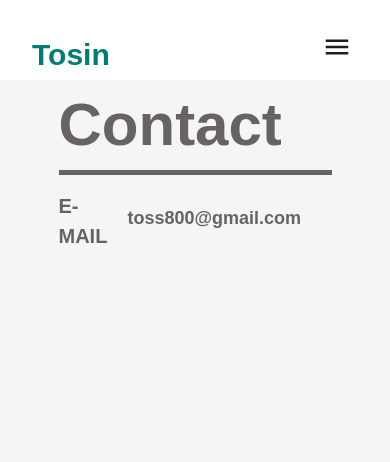
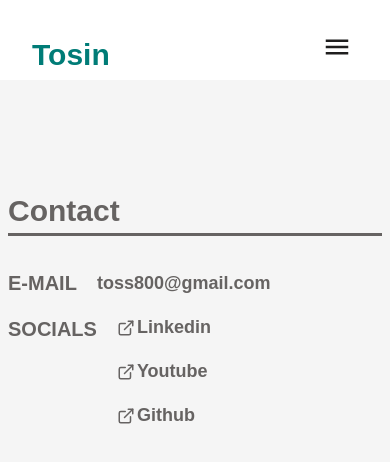
Before and after one commit to Tosin-Mayowa/portfolio-with-tailwind, a Next.js app: page /contact in a window 390 px wide. Shown: the top 462 px of the page. Built offline with nearby package versions, Linux system fonts and the light colour scheme.

Commit message:
Contact page

```diff
--- a/src/Components/Header/Header.tsx
+++ b/src/Components/Header/Header.tsx
@@ -8,6 +8,7 @@ import { ThemeContext } from "@/app/_lib/Context";
 import { usePathname } from "next/navigation";
 import Image from "next/image";
 import { projects } from "@/app/_lib/utils";
+import { LuExternalLink } from "react-icons/lu";
 
 const navLinks = [
   { id: 1, name: "Home", href: "/" },
@@ -256,7 +257,77 @@ useEffect(() => {
                 </div>
               )}
               {hoveredLink === "contact" && (
-                <div className="xl:w-full xl:h-[800px] border border-solid border-[#666362] xl:bg-[#f5f5f5]"></div>
+                <div className="xl:w-full xl:h-[800px] border border-solid border-[#666362] xl:bg-[#f5f5f5]">
+                    <section className="mt-[80px] h-screen   w-screen bg-[#f5f5f5] flex flex-col items-center ">
+        <div className="w-full md:w-[70%] h-auto flex flex-col p-2 ">
+          <h1 className="text-[30px] lg:text-[60px] font-extrabold text-[#666362] self-start">
+            Contact
+          </h1>
+          {/* line */}
+          <div className="w-[100%] bg-[#666362] h-[3px] md:h-[5px]"></div>
+        </div>
+        {/* end title */}
+        <div className="w-full p-2 md:w-[70%] md:p-0 h-auto flex flex-col md:flex-row mt-4">
+          <div className="w-full md:w-[70%] h-auto flex ">
+            <h3 className="text-[20px] font-extrabold text-[#666362]">
+              E-MAIL
+            </h3>
+            <div className=" h-auto ml-[20px] group">
+              <p className="text-[18px] font-bold text-[#666362]  cursor-pointer mt-[2px]">
+                toss800@gmail.com
+              </p>
+              <div className="w-[120%] h-[2px] bg-none border border-none">
+                <div className="transition-all duration-500 ease-in-out w-0 h-full group-hover:bg-primary group-hover:w-full"></div>
+              </div>
+            </div>
+          </div>
+          {/* socials */}
+          <div className="w-[70%] h-auto flex mt-[15px] md:mt-0">
+            <h3 className="text-[20px] font-extrabold text-[#666362]">
+              SOCIALS
+            </h3>
+            <div>
+              <div className=" h-auto ml-[20px] group self-end flex flex-col ">
+                <Link
+                  href="https://www.linkedin.com/in/mayowa-adejumola-389992137/"
+                  className="text-[18px] font-bold text-[#666362] flex items-end cursor-pointer"
+                >
+                  <LuExternalLink className="self-center" />
+                  <span className="self-end ml-[2px]">Linkedin</span>
+                </Link>
+                <div className="w-[120%] h-[2px] bg-none border border-none mt-0">
+                  <div className="transition-all duration-500 ease-in-out w-0 h-full group-hover:bg-primary group-hover:w-full"></div>
+                </div>
+              </div>
+              <div className=" h-auto ml-[20px] group self-end flex flex-col mt-[15px]">
+                <Link
+                  href="https://www.youtube.com/@idigixwebdesignhub"
+                  className="text-[18px] font-bold text-[#666362] flex items-end cursor-pointer"
+                >
+                  <LuExternalLink className="self-center" />
+                  <span className="self-end ml-[2px]">Youtube</span>
+                </Link>
+                <div className="w-[120%] h-[2px] bg-none border border-none mt-0">
+                  <div className="transition-all duration-500 ease-in-out w-0 h-full group-hover:bg-primary group-hover:w-full"></div>
+                </div>
+              </div>
+              <div className=" h-auto ml-[20px] group self-end flex flex-col mt-[15px]">
+                <Link
+                  href="https://github.com/Tosin-Mayowa"
+                  className="text-[18px] font-bold text-[#666362] flex items-end cursor-pointer"
+                >
+                  <LuExternalLink className="self-center" />
+                  <span className="self-end ml-[2px]">Github</span>
+                </Link>
+                <div className="w-[120%] h-[2px] bg-none border border-none mt-0">
+                  <div className="transition-all duration-500 ease-in-out w-0 h-full group-hover:bg-primary group-hover:w-full"></div>
+                </div>
+              </div>
+            </div>
+          </div>
+        </div>
+      </section>
+                </div>
               )}
             </div>
           )}
--- a/src/app/about/page.tsx
+++ b/src/app/about/page.tsx
@@ -14,7 +14,7 @@ export default function About() {
             </h1>
             <h4 className="text-[#1F1E1E] text-sm md:text-[16px] lg:text-[18px] text-center xl:text-left font-extrabold">
               Tech Stack: React.js, Next.js, Typescript,Javascript,React Testing
-              Library,Node.js,Supabase
+              Library,Node.js,Supabase,Wordpress
             </h4>
             <p className="text-[#1f1e1e] text-center xl:text-left text-[13px] md:text-[16px] lg:text-[18px] font-light mt-[10px]">
               I am a versatile Full-Stack Engineer with a strong foundation in
--- a/src/app/contact/page.tsx
+++ b/src/app/contact/page.tsx
@@ -1,27 +1,77 @@
-
-
-
-export default function Contact(){
-    return(
-        <>
-       <section className="mt-[80px] h-screen w-screen bg-[#f5f5f5] flex flex-col items-center ">
-     <div className="w-[70%] h-auto flex flex-col items-center xl:mt-[200px]">
-       <h1 className="text-[60px] font-extrabold text-[#666362] self-start">Contact</h1>
-       {/* line */}
-       <div className="w-[100%] bg-[#666362] h-[5px]"></div>
-     </div>
-      <div className="w-[70%] h-auto flex mt-4">
-          <div className="w-[70%] h-auto flex ">
-            <h3 className="text-[20px] font-extrabold text-[#666362]">E-MAIL</h3>
-            <div className="self-center h-auto ml-[20px]">
-              <p className="text-[18px] font-bold text-[#666362] group cursor-pointer">toss800@gmail.com</p>
-              <div className="w-[120%] h-[5px] bg-transparent ">
-                <div className="transition-all duration-500 ease-in-out w-full h-full group-hover:bg-[#666362] "></div>
+import Link from "next/link";
+import { LuExternalLink } from "react-icons/lu";
+export default function Contact() {
+  return (
+    <>
+      <section className="mt-[80px] h-screen pt-[100px] md:pt-0 w-screen bg-[#f5f5f5] flex flex-col items-center ">
+        <div className="w-full md:w-[70%] h-auto flex flex-col p-2 md:p-0 md:items-center md:mt-[200px]">
+          <h1 className="text-[30px] lg:text-[60px] font-extrabold text-[#666362] self-start">
+            Contact
+          </h1>
+          {/* line */}
+          <div className="w-[100%] bg-[#666362] h-[3px] md:h-[5px]"></div>
+        </div>
+        {/* end title */}
+        <div className="w-full p-2 md:w-[70%] md:p-0 h-auto flex flex-col lg:flex-row mt-4">
+          <div className="w-full md:w-[70%] h-auto flex ">
+            <h3 className="text-[20px] font-extrabold text-[#666362]">
+              E-MAIL
+            </h3>
+            <div className=" h-auto ml-[20px] group">
+              <p className="text-[18px] font-bold text-[#666362]  cursor-pointer mt-[2px]">
+                toss800@gmail.com
+              </p>
+              <div className="w-[120%] h-[2px] bg-none border border-none">
+                <div className="transition-all duration-500 ease-in-out w-0 h-full group-hover:bg-primary group-hover:w-full"></div>
+              </div>
+            </div>
+          </div>
+          {/* socials */}
+          <div className="w-[70%] h-auto flex mt-[15px] md:mt-[20px] lg:mt-0">
+            <h3 className="text-[20px] font-extrabold text-[#666362]">
+              SOCIALS
+            </h3>
+            <div>
+              <div className=" h-auto ml-[20px] group self-end flex flex-col ">
+                <Link
+                  href="https://www.linkedin.com/in/mayowa-adejumola-389992137/"
+                  className="text-[18px] font-bold text-[#666362] flex items-end cursor-pointer"
+                >
+                  <LuExternalLink className="self-center" />
+                  <span className="self-end ml-[2px]">Linkedin</span>
+                </Link>
+                <div className="w-[120%] h-[2px] bg-none border border-none mt-0">
+                  <div className="transition-all duration-500 ease-in-out w-0 h-full group-hover:bg-primary group-hover:w-full"></div>
+                </div>
+              </div>
+              <div className=" h-auto ml-[20px] group self-end flex flex-col mt-[15px]">
+                <Link
+                  href="https://www.youtube.com/@idigixwebdesignhub"
+                  className="text-[18px] font-bold text-[#666362] flex items-end cursor-pointer"
+                >
+                  <LuExternalLink className="self-center" />
+                  <span className="self-end ml-[2px]">Youtube</span>
+                </Link>
+                <div className="w-[120%] h-[2px] bg-none border border-none mt-0">
+                  <div className="transition-all duration-500 ease-in-out w-0 h-full group-hover:bg-primary group-hover:w-full"></div>
+                </div>
+              </div>
+              <div className=" h-auto ml-[20px] group self-end flex flex-col mt-[15px]">
+                <Link
+                  href="https://github.com/Tosin-Mayowa"
+                  className="text-[18px] font-bold text-[#666362] flex items-end cursor-pointer"
+                >
+                  <LuExternalLink className="self-center" />
+                  <span className="self-end ml-[2px]">Github</span>
+                </Link>
+                <div className="w-[120%] h-[2px] bg-none border border-none mt-0">
+                  <div className="transition-all duration-500 ease-in-out w-0 h-full group-hover:bg-primary group-hover:w-full"></div>
+                </div>
               </div>
             </div>
           </div>
         </div>
-       </section>
-        </>
-    )
+      </section>
+    </>
+  );
 }
```
